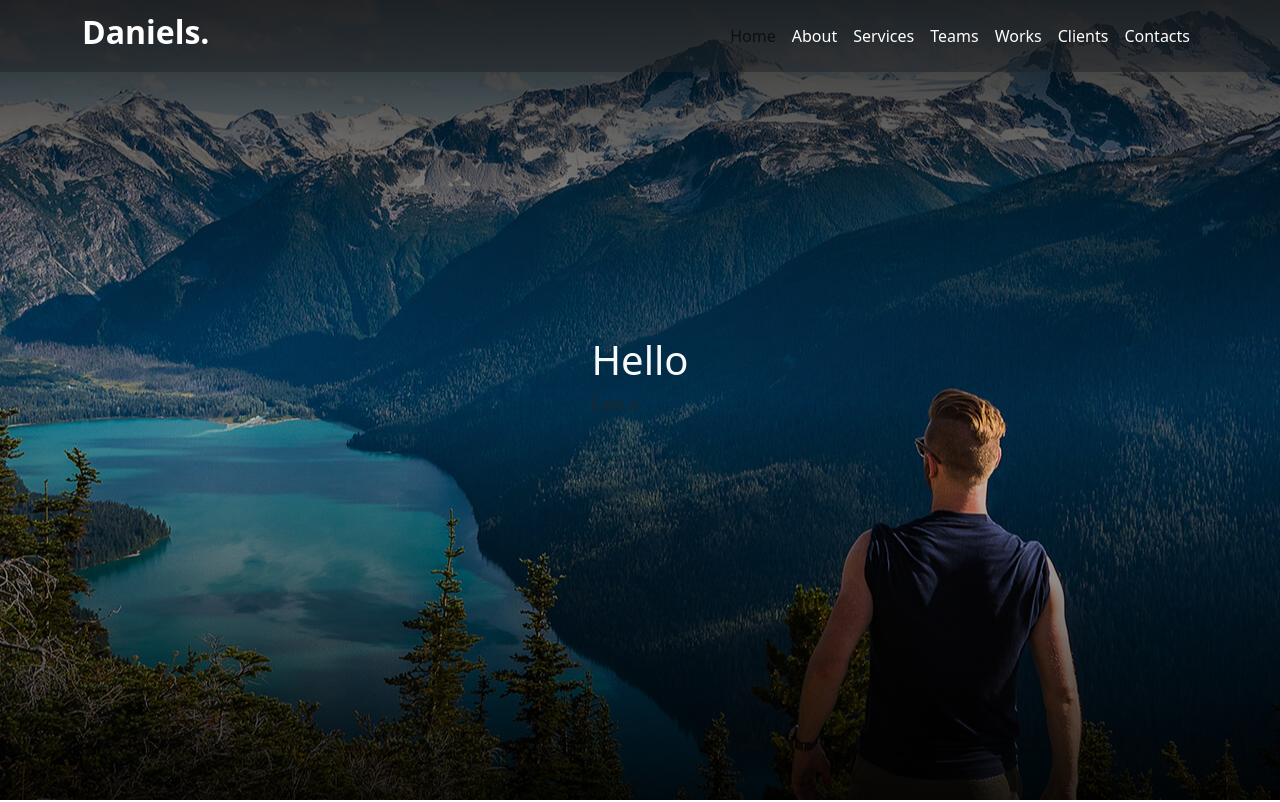
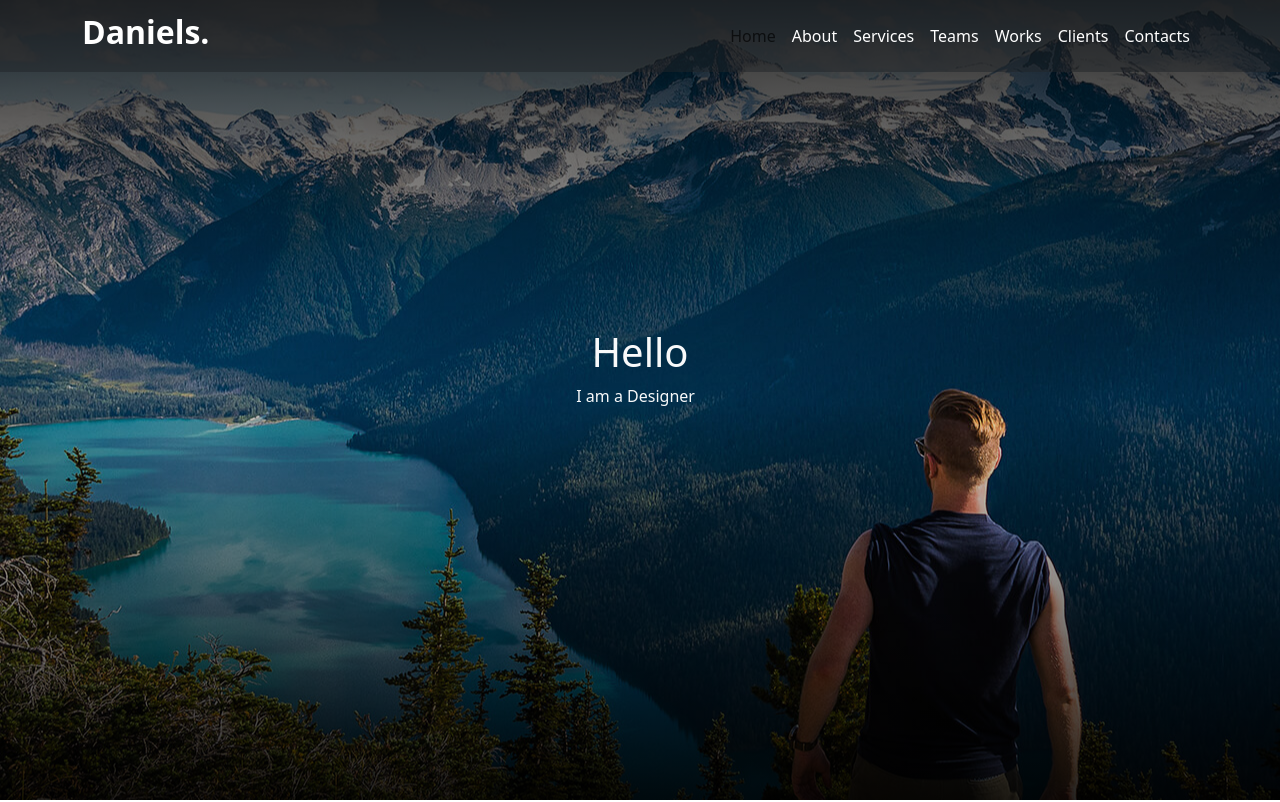
Before and after one commit to shahd2026/bootstrap, a plain HTML site: page index.html in a window 1280 px wide. Shown: the top 802 px of the page. Drawn offline with nearby package versions, Linux system fonts and the light colour scheme.

Commit message:
Update index.html

```diff
--- a/index.html
+++ b/index.html
@@ -24,14 +24,11 @@
 
             </div>
         </nav>
-        <div class="content1 ">
-            <h1 class="  text-center text-light">Hello</h1>
-
-            <span id="element"> I am a</span>
-
-            </div>
-
-
+    <div class="content1">
+    <h1 class="text-center text-light">Hello</h1>
+    <p class="text-center text-light">
+      I am a <span id="element"></span>
+    </p>
   </div>
 
     </div>
@@ -435,20 +432,26 @@
 
     </div>
 
- <script src="js/bootstrap.bundle.min.js">
-     <!-- Element to contain animated typing -->
-    <span id="element"></span
+<!-- Scripts: load dependencies once -->
+<script src="js/bootstrap.bundle.min.js" defer></script>
+<script src="js/typed.min.js" defer></script>
 
-    <!-- Setup and start animation! -->
+<!-- Initialization -->
 <script>
-      var typed = new Typed("#element", {
+  document.addEventListener("DOMContentLoaded", function () {
+    if (typeof Typed === "undefined") {
+      console.error("Typed.js not loaded. Check path to js/typed.min.js");
+      return;
+    }
+    new Typed("#element", {
       strings: ["Shahd Mohamed", "Developer", "Designer"],
       typeSpeed: 50,
-
-        backSpeed: 50, // Speed of deleting
+      backSpeed: 50,
       loop: true,
+      showCursor: true,
+      cursorChar: "|"
     });
-    </script>
+  });
 </script>
 
  </body>
```
Lines whose indentation alone changed are shown as unchanged.
